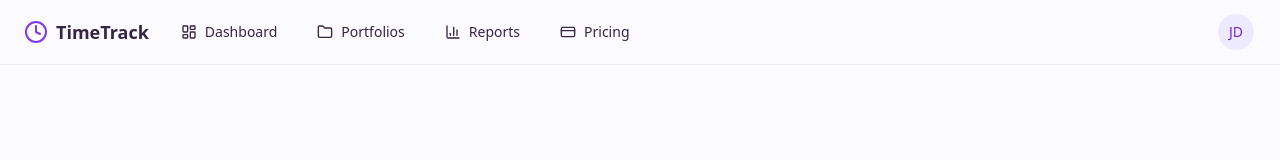
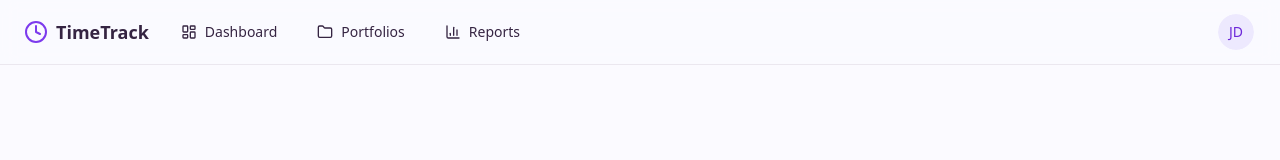
Before and after one commit to abushadab/purple-timekeeper-haven, a React (Vite) app: page /subscription-success in a window 1280 px wide. Shown: the top 160 px of the page. Built offline with nearby package versions, Linux system fonts and the light colour scheme.

Commit message:
Remove Pricing menu item
Conditionally render the pricing menu item and hide the entire menu on the pricing page.

```diff
--- a/src/App.tsx
+++ b/src/App.tsx
@@ -31,7 +31,17 @@ const App = () => {
             <Sonner />
             <Routes>
               <Route path="/login" element={<Login />} />
-              <Route path="/pricing" element={<Pricing />} />
+
+              {/* Pricing page with normal Header */}
+              <Route
+                path="/pricing"
+                element={
+                  <ProtectedRoute>
+                    <Pricing />
+                  </ProtectedRoute>
+                }
+              />
+
               <Route path="/subscription-success" element={<SubscriptionSuccess />} />
 
               {/* Apply subscription protection to feature routes */}
--- a/src/components/layout/Header.tsx
+++ b/src/components/layout/Header.tsx
@@ -58,8 +58,8 @@ const Header = () => {
   const [logoutDialogOpen, setLogoutDialogOpen] = useState(false);
   const { subscription } = useSubscription();
 
-  // Determine if user should see Pricing menu - only if they never had a subscription
-  const showPricingMenu = !subscription;
+  // Check if current page is pricing
+  const isPricingPage = location.pathname === "/pricing";
 
   // Safely use the auth context with proper error handling
   let user = null;
@@ -115,6 +115,8 @@ const Header = () => {
           <span className="hidden sm:inline-block font-semibold text-lg">TimeTrack</span>
         </div>
 
+        {/* Only show navigation if not on the pricing page */}
+        {!isPricingPage && (
           <nav className="flex items-center gap-1 lg:gap-2">
             <HeaderLink
               href="/"
@@ -134,15 +136,9 @@ const Header = () => {
               label="Reports"
               active={path === "/reports"}
             />
-          {showPricingMenu && (
-            <HeaderLink
-              href="/pricing"
-              icon={CreditCard}
-              label="Pricing"
-              active={path === "/pricing"}
-            />
+            {/* Pricing link completely removed */}
+          </nav>
         )}
-        </nav>
 
         <div className="ml-auto flex items-center gap-2">
           <Popover>
```
Lines whose indentation alone changed are shown as unchanged.
